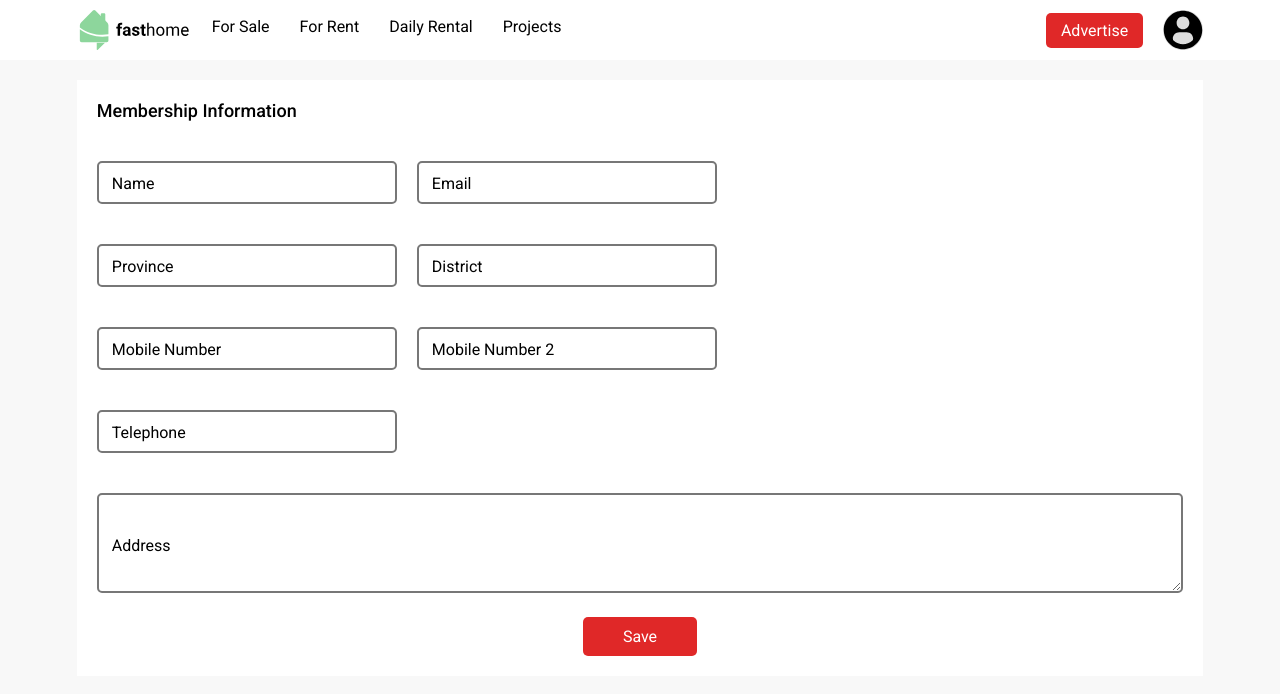
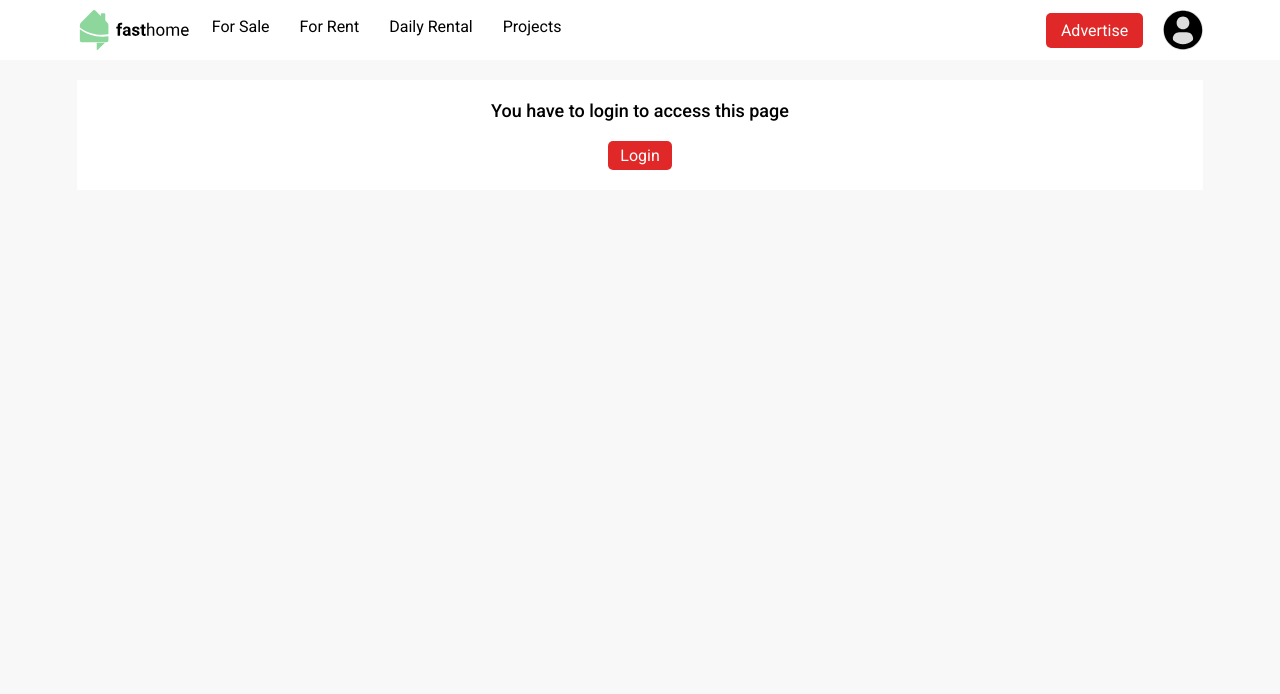
Before and after one commit to baron102/ADManagement, a Next.js app: page /profile-information in a window 1280 px wide. Shown: the top 694 px of the page. Built offline with nearby package versions, Linux system fonts and the light colour scheme; no server answers.

Commit message:
redirecting not logged user from profile info

```diff
--- a/app/styles/profileInformation.ts
+++ b/app/styles/profileInformation.ts
@@ -61,3 +61,7 @@ export const Textarea = styled.div<{isEmpty: boolean}>`
         user-select: none;
     }
 `;
+
+export const NotLogged = styled.div`
+    text-align: center;
+`;
--- a/pages/profile-information.tsx
+++ b/pages/profile-information.tsx
@@ -8,6 +8,7 @@ import { FormikInput } from '../app/components/FormikInput';
 import toast, { Toaster } from 'react-hot-toast';
 import { useRouter } from 'next/router';
 import { getErrorMessage } from '../app/utils/getErrorMessage';
+import Link from 'next/link';
 
 type FormUser = {
     displayName: string | null;
@@ -58,6 +59,9 @@ export default function ProfileInformation() {
             <Toaster />
             <Header />
             <C.ProfileInfo>
+                {
+                    user ? (
+                        <>
                             <h1>Membership Information</h1>
                             <Formik
                                 enableReinitialize
@@ -115,6 +119,15 @@ export default function ProfileInformation() {
                                     </Form>
                                 )}
                             </Formik>
+                        </>
+                    )
+                        : (<C.NotLogged>
+                            <h1>You have to login to access this page</h1>
+                            <Link href="/login?redirect=/profile-information" passHref>
+                                <Button style={{marginTop: "2rem"}}>Login</Button>
+                            </Link>
+                        </C.NotLogged>)
+                }
             </C.ProfileInfo>
         </C.Container>
     )
```
Lines whose indentation alone changed are shown as unchanged.
